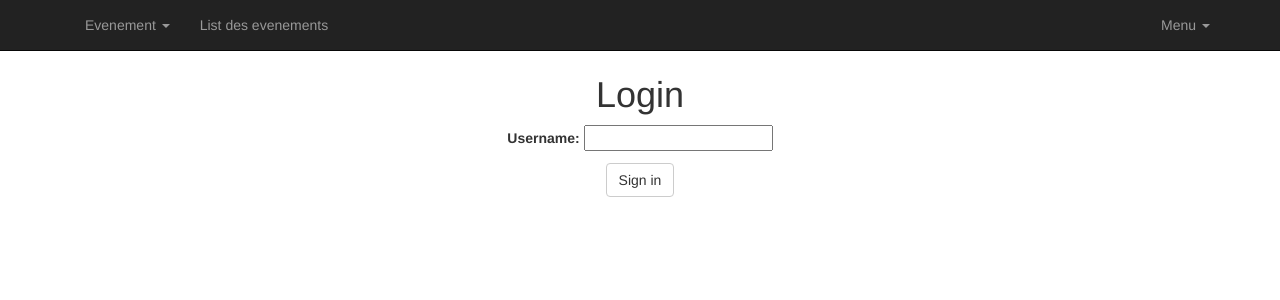
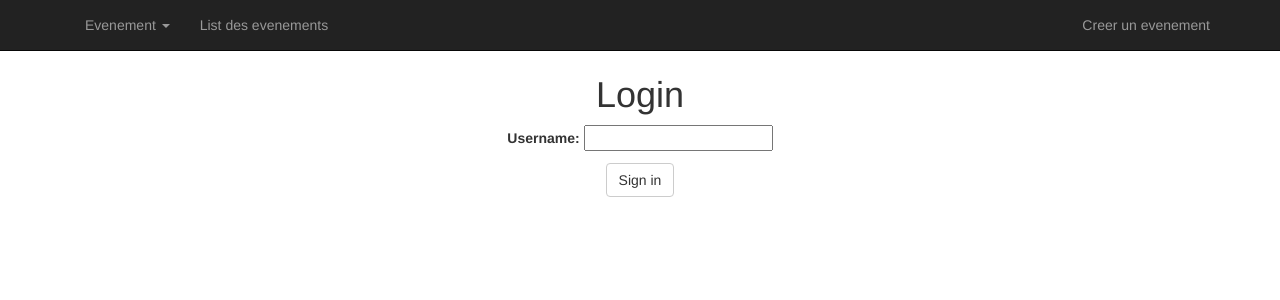
Before and after one commit to malerv/gardakan, a Django app: page /index.html in a window 1280 px wide. Shown: the top 300 px of the page. Run offline with Django 3.2, Linux system fonts and the light colour scheme; parts of the project's set-up code (start-up, migrations or seed data) failed here and were passed over; some libraries are stand-ins or nearby versions.

Commit message:
fix stuff

```diff
--- a/linkUs/linkUs/urls.py
+++ b/linkUs/linkUs/urls.py
@@ -16,5 +16,4 @@ urlpatterns = patterns('',
     url(r'^eventList.html$', views.event_list, name='event_list'),
     url(r'^send_coord.html$', views.receive_coord, name='send_coord'),
     url(r'^admin/', include(admin.site.urls)),
-
 )
--- a/linkUs/templates/base.html
+++ b/linkUs/templates/base.html
@@ -49,14 +49,7 @@
             <li class = {% block mEvtsList%}{% endblock %}><a href="{%url "event_list"%}" >List des evenements</a></li>
           </ul>
           <ul class="nav navbar-nav navbar-right">
-            <li class="dropdown {% block mMenu%}{% endblock %}">
-              <a href="#" class="dropdown-toggle" data-toggle="dropdown">Menu <b class="caret"></b></a>
-              <ul class="dropdown-menu">
-                <li><a href="#">Mon profile</a></li>
-                <li class="divider"></li>
-                <li><a href="#">Cree un evenement</a></li>
-              </ul>
-            </li>
+            <li class = {% block mCreate%}{% endblock %}><a href="{%url "create_event"%}" >Creer un evenement</a></li>
           </ul>
         </div><!--/.nav-collapse -->
       </div>
@@ -91,7 +84,6 @@ if (navigator.geolocation) {
         });
     });
 }
-
     </script>
     {% endif %}
     {% block extra_script %}
--- a/linkUs/templates/createEvent.html
+++ b/linkUs/templates/createEvent.html
@@ -1,5 +1,8 @@
 
 {% extends "base.html" %}
+
+{% block mCreate%}active{% endblock %}
+
 {% load staticfiles %}
 {% block extra_head%}
     <meta charset="utf-8">
@@ -18,7 +21,7 @@
 {% block mEvts%}active{% endblock %}
 {% block content%}
 <div class="left">
-<form action="/create_event/" method="post">{% csrf_token %}
+<form action="{% url "create_event"%}" method="post">{% csrf_token %}
 {{ form.as_p }}
 	Nom de l'événements : <input type="text" name="titre"><br>
 	Date début: <input type="date" name="dateDebut"><br>
```
